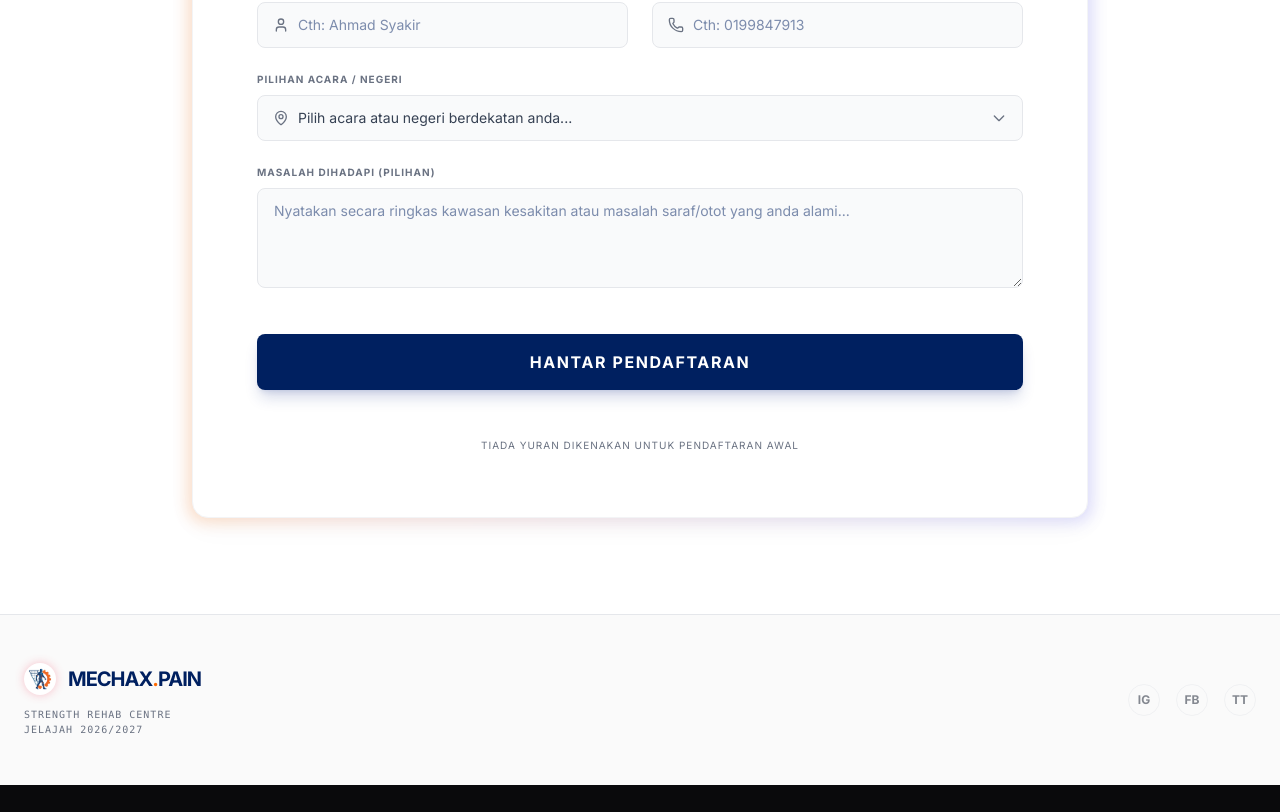
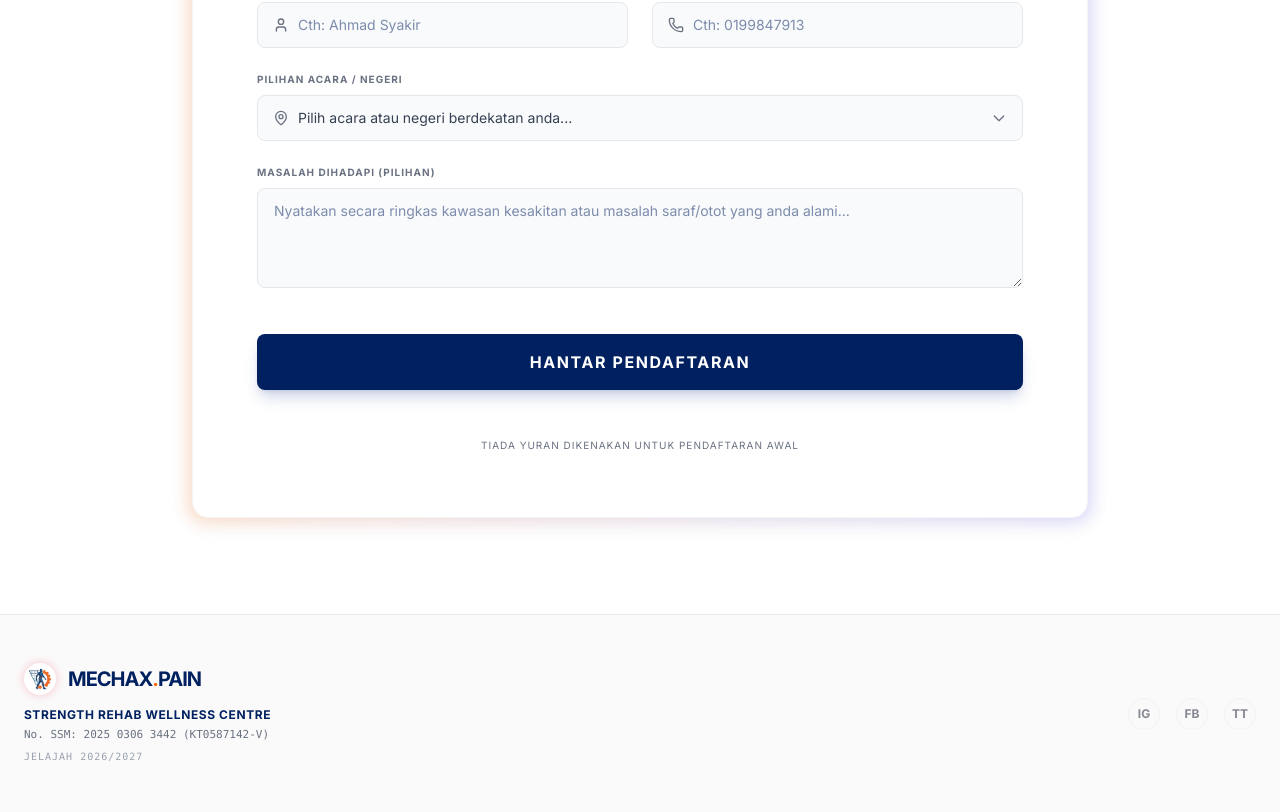
Before and after one commit to wafijamal88/mechaxpain, a React (Vite) app: page / in a window 1280 px wide. Shown: the part 6252-7064 px from the top of the page. Before the commit the page ends 7037 px from the top, so only its background shows below. Built offline with nearby package versions, Linux system fonts and the light colour scheme.

Commit message:
feat(ui): update footer branding and clean README
Update footer with official business registration details and remove default template content from README.

```diff
--- a/src/App.tsx
+++ b/src/App.tsx
@@ -806,10 +806,11 @@ Masalah / Simptom: ${formData.issues}`;
                      MECHAX<span className="text-orange-500">.</span>PAIN
                   </h2>
                </div>
-               <p className="text-[10px] font-mono text-gray-500 flex flex-col uppercase tracking-widest">
-                  <span>Strength Rehab Centre</span>
-                  <span>Jelajah 2026/2027</span>
-               </p>
+               <div className="text-gray-500 flex flex-col items-center md:items-start gap-1">
+                  <span className="text-xs font-bold text-[#002060] uppercase tracking-wider">Strength Rehab Wellness Centre</span>
+                  <span className="text-[11px] font-mono text-gray-500">No. SSM: 2025 0306 3442 (KT0587142-V)</span>
+                  <span className="text-[10px] font-mono text-gray-400 uppercase tracking-widest mt-0.5">Jelajah 2026/2027</span>
+               </div>
             </div>
 
             <div className="flex gap-4">
```
Also changed, not shown: 1 other file (tests, documents, lock files or other folders).
